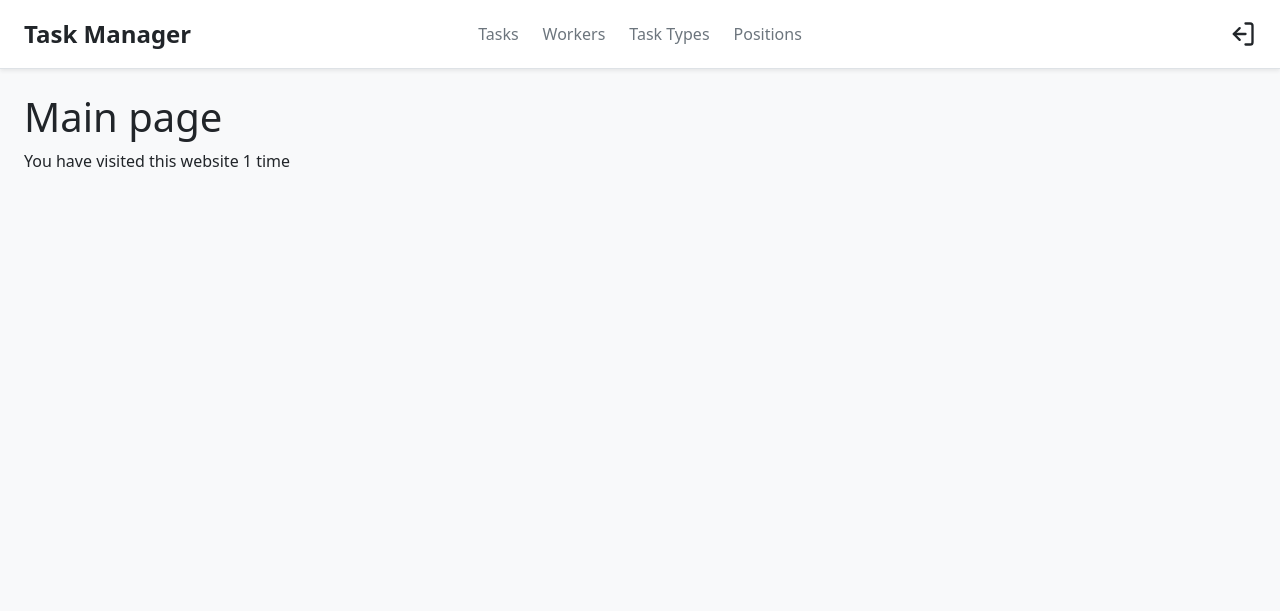
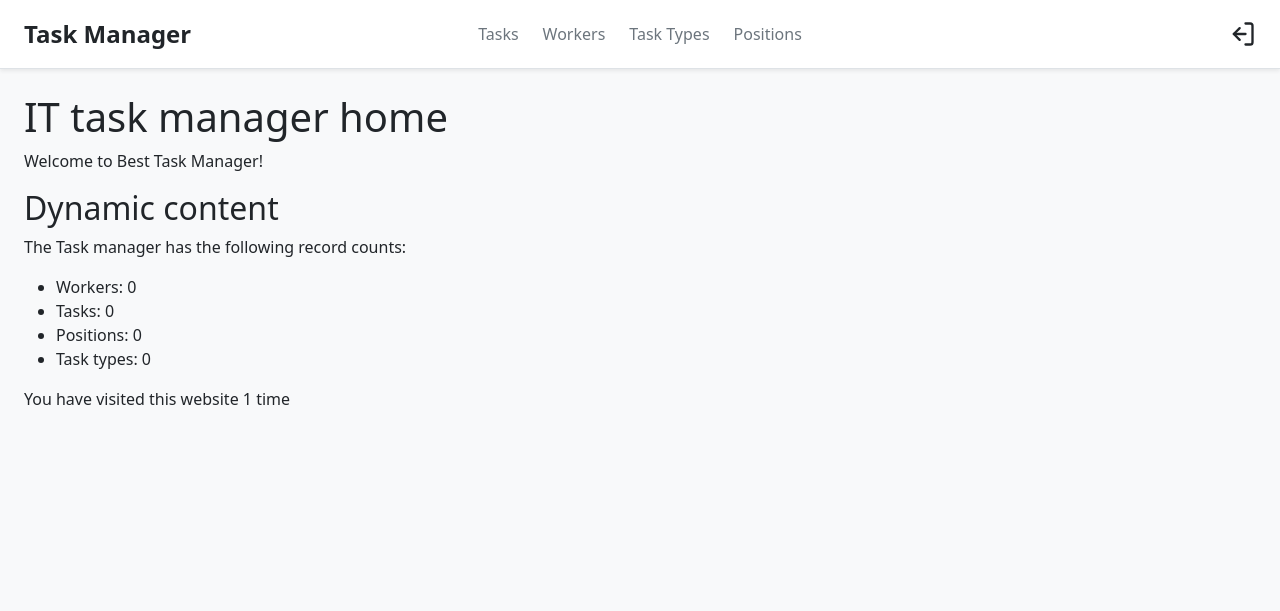
Before and after one commit to Neyrony/IT-task-manager, a Django app: page / in a window 1280 px wide. Shown: the top 611 px of the page. Run offline with Django 5.2, Linux system fonts and the light colour scheme; data that the repository does not hold is empty.

Commit message:
feat: add Dynamic content to home page

```diff
--- a/manager/views.py
+++ b/manager/views.py
@@ -24,7 +24,18 @@ from manager.models import Task, Worker, TaskType, Position
 def main_page(request: HttpRequest) -> HttpResponse:
     visits_amount = request.session.get("visits_amount", 0) + 1
     request.session["visits_amount"] = visits_amount
-    context = {"visits_amount": visits_amount}
+    amount_of_workers = get_user_model().objects.all().count()
+    amount_of_tasks = Task.objects.all().count()
+    amount_of_task_types = TaskType.objects.all().count()
+    amount_of_positions = Position.objects.all().count()
+
+    context = {
+        "visits_amount": visits_amount,
+        "amount_of_workers": amount_of_workers,
+        "amount_of_tasks": amount_of_tasks,
+        "amount_of_task_types": amount_of_task_types,
+        "amount_of_positions": amount_of_positions,
+    }
     return render(request, "manager/index.html", context=context)
 
 
--- a/templates/manager/index.html
+++ b/templates/manager/index.html
@@ -1,6 +1,15 @@
 {% extends 'base.html' %}
 
 {% block content %}
-	<h1>Main page</h1>
+	<h1>IT task manager home</h1>
+  <p>Welcome to Best Task Manager!</p>
+  <h2>Dynamic content</h2>
+  <p>The Task manager has the following record counts:</p>
+  <ul>
+    <li>Workers: {{ amount_of_workers }}</li>
+    <li>Tasks: {{ amount_of_tasks }}</li>
+    <li>Positions: {{ amount_of_positions }}</li>
+    <li>Task types: {{ amount_of_task_types }}</li>
+  </ul>
   <p>You have visited this website {{ visits_amount }} time{{ visits_amount|pluralize }}</p>
 {% endblock %}
```
